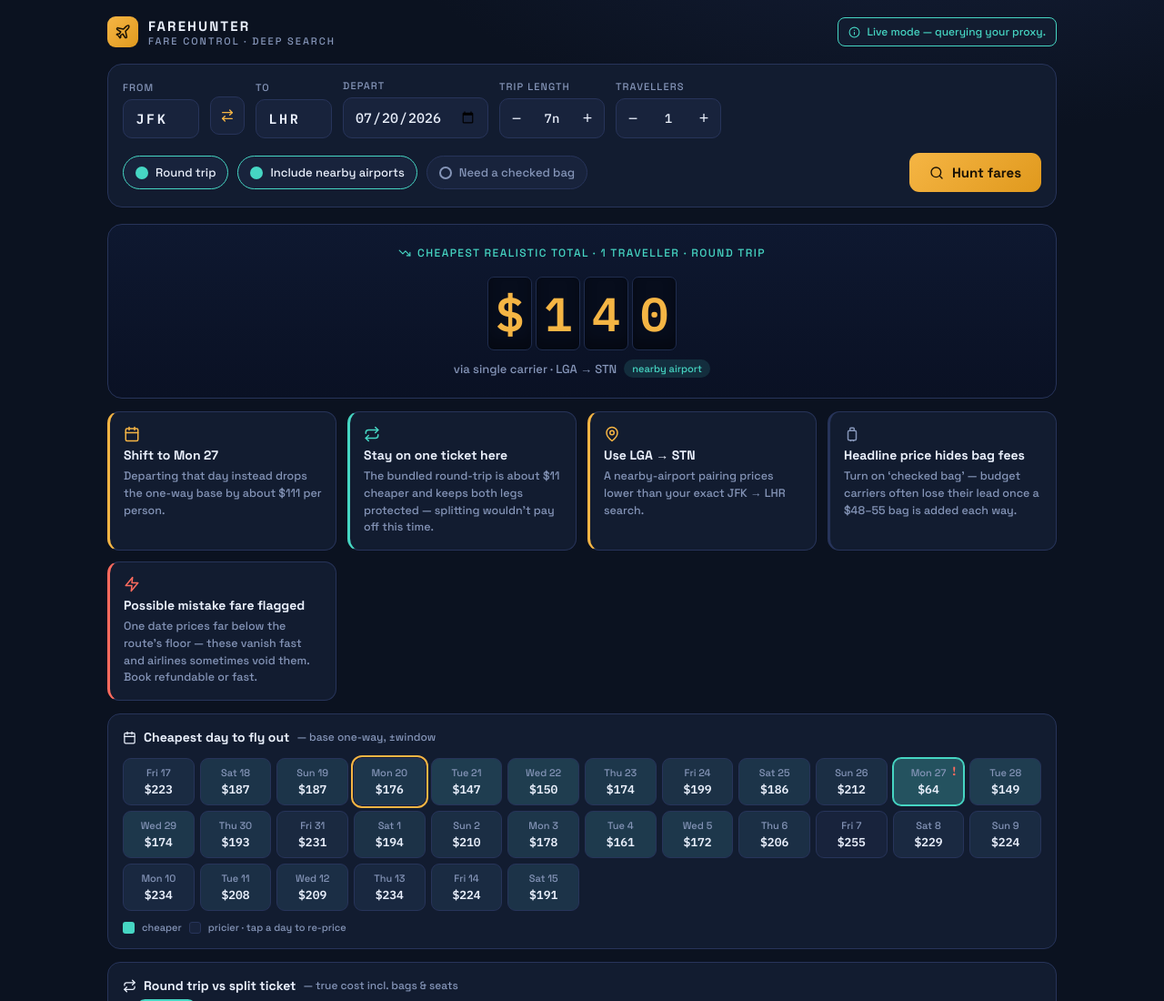
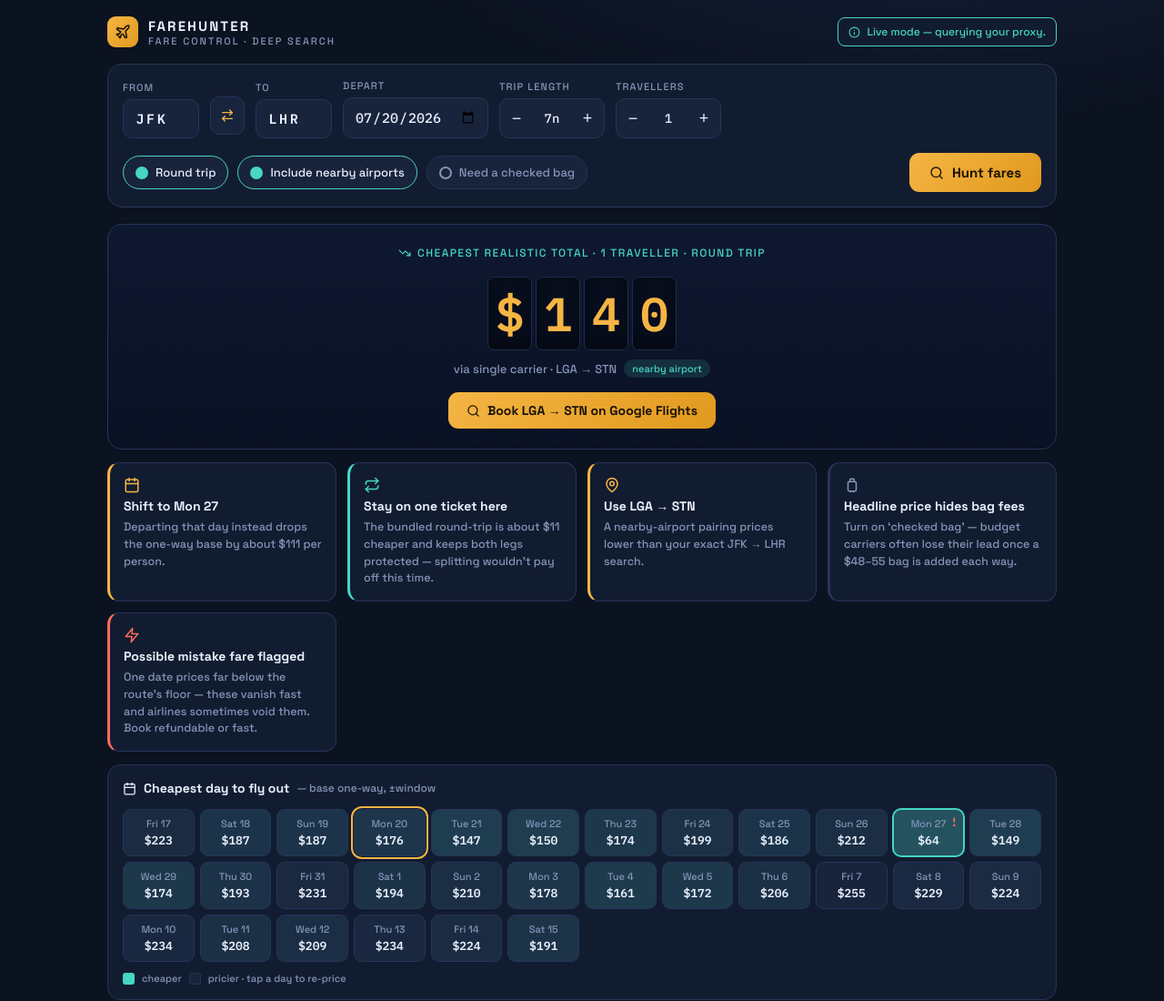
Before and after one commit to giteogangco/farehunter, a website: page index.html in a window 1280 px wide. Shown: the top 1100 px of the page at 91% size. Drawn offline with Linux system fonts and the light colour scheme.

Commit message:
Add Book on Google Flights button to results

```diff
--- a/index.html
+++ b/index.html
@@ -60,6 +60,8 @@
 @keyframes flap{from{transform:rotateX(-90deg);opacity:0}to{transform:rotateX(0);opacity:1}}
 .board-strat{color:var(--muted);font-size:13px;display:flex;gap:8px;justify-content:center;align-items:center;flex-wrap:wrap;}
 .pill{background:rgba(70,214,195,.14);color:var(--teal);font-size:11px;padding:3px 9px;border-radius:999px;}
+.book{display:inline-flex;align-items:center;gap:8px;margin-top:16px;background:linear-gradient(135deg,var(--amber),#e0991d);color:#1a1205;font-weight:700;font-family:var(--disp);padding:11px 20px;border-radius:11px;text-decoration:none;font-size:14px;}
+.book:hover{filter:brightness(1.05);}
 
 .grid{margin-top:14px;display:grid;grid-template-columns:repeat(auto-fill,minmax(240px,1fr));gap:12px;}
 .card{background:var(--panel);border:1px solid var(--line);border-radius:13px;padding:15px;border-left:3px solid var(--line);}
@@ -374,9 +376,13 @@
   const strat=h("div",{class:"board-strat"},
     "via "+(r.winner.kind==="split"?"split ticketing":"single carrier")+" · "+r.bestPair.o+" → "+r.bestPair.d,
     r.bestPair.o!==q.from?h("span",{class:"pill"},"nearby airport"):null);
+  const _bo=r.bestPair?r.bestPair.o:q.from,_bd=r.bestPair?r.bestPair.d:q.to;
+  const _retQ=q.roundTrip?(" returning "+iso(r.ret)):"";
+  const _bookUrl="https://www.google.com/travel/flights?q="+encodeURIComponent("flights from "+_bo+" to "+_bd+" on "+q.depart+_retQ);
+  const bookLink=h("a",{class:"book",href:_bookUrl,target:"_blank",rel:"noopener"},icon("search",15),"Book "+_bo+" → "+_bd+" on Google Flights");
   frag.append(h("section",{class:"board",id:"board","aria-live":"polite"},
     h("div",{class:"board-tag"},icon("trend",14),"cheapest realistic total · "+q.pax+" traveller"+(q.pax>1?"s":"")+(q.roundTrip?" · round trip":" · one way")),
-    flap(Math.round(r.winner.total)),strat));
+    flap(Math.round(r.winner.total)),strat,bookLink));
   if(r.liveNote)frag.append(h("section",{class:"panel"},h("p",{class:"dim",style:"margin:0"},r.liveNote)));
   // insights
   const grid=h("section",{class:"grid"});
```
